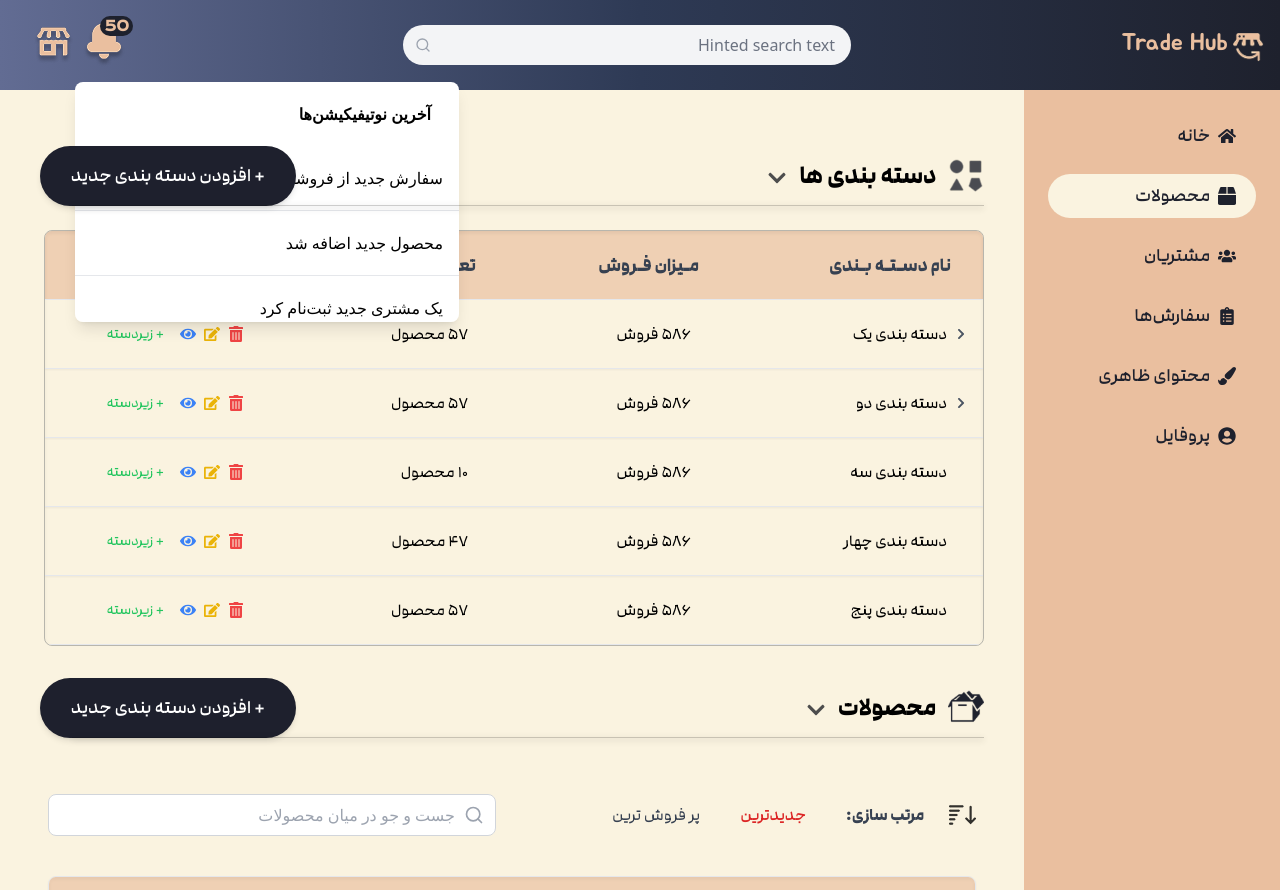
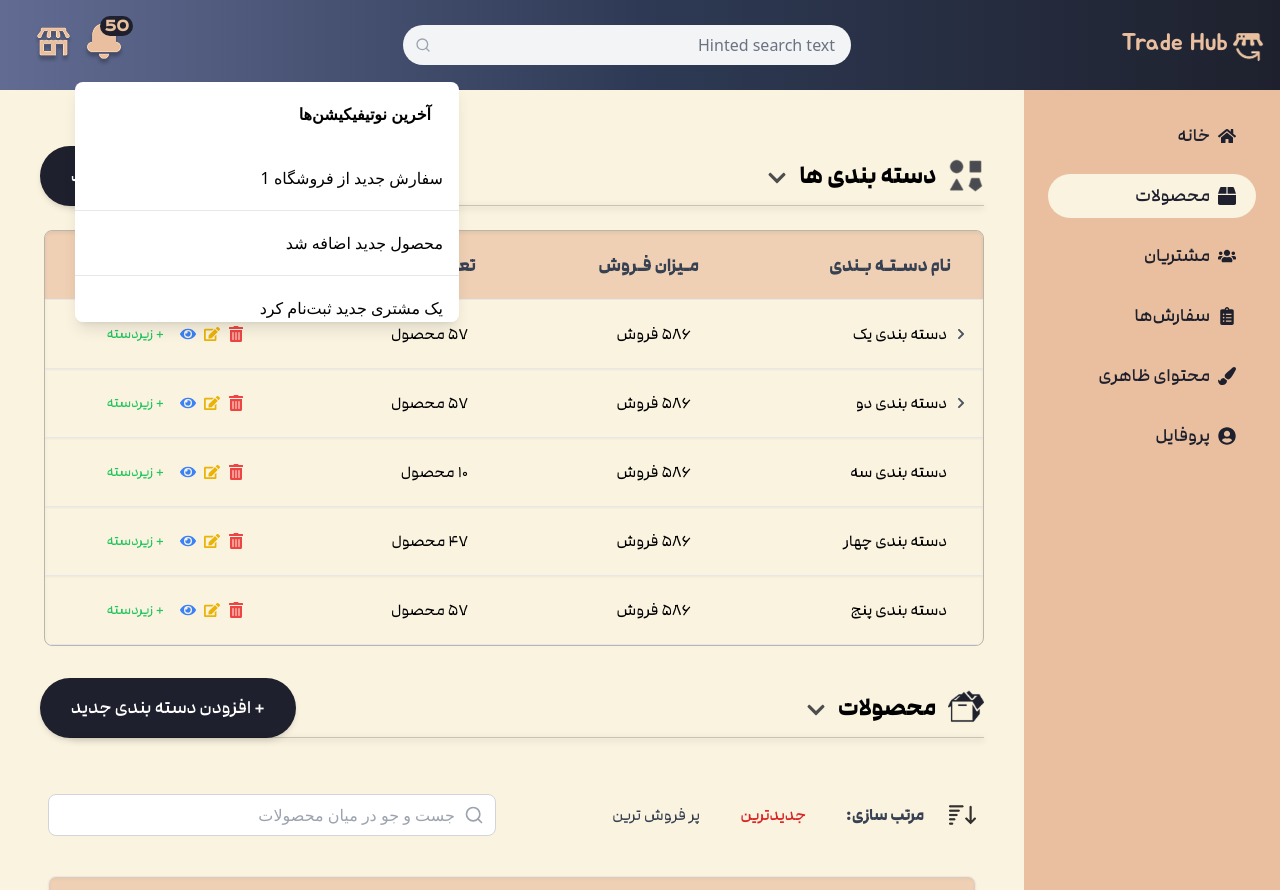
Before and after one commit to salarKaf/TradeHubFrontEnd, a React (Vite) app: page /products in a window 1280 px wide. Both pictures are taken after a click on the picture 104 px from the left and 45 px from the top of the page. Built offline with nearby package versions, Linux system fonts and the light colour scheme; what tailwindcss-rtl would draw is missing.

Commit message:
fix notif

```diff
--- a/src/pages/sellerPanel/Layouts/Header.jsx
+++ b/src/pages/sellerPanel/Layouts/Header.jsx
@@ -1,14 +1,11 @@
 import React, { useState } from "react";
 import { Search } from 'lucide-react';
-import { useNavigate } from 'react-router-dom'; // برای هدایت به صفحه‌ی login
 
 const Header = () => {
     const [isNotificationsOpen, setIsNotificationsOpen] = useState(false); // وضعیت باز و بسته بودن نوار نوتیفیکیشن
     const [isProfileOpen, setIsProfileOpen] = useState(false); // وضعیت باز و بسته بودن منوی پروفایل
     const [isLogoutConfirmationOpen, setIsLogoutConfirmationOpen] = useState(false); // وضعیت نمایش دیالوگ تایید خروج
     const [notificationsCount, setNotificationsCount] = useState(50); // تعداد نوتیفیکیشن‌ها
-
-    const navigate = useNavigate(); // برای هدایت به صفحه‌ی login
 
     // تابع برای باز و بسته کردن نوار نوتیفیکیشن
     const toggleNotifications = () => {
@@ -28,8 +25,8 @@ const Header = () => {
     // تابع برای تایید خروج و هدایت به صفحه login
     const confirmLogout = () => {
         // اینجا می‌توانید منطق خروج از حساب را بنویسید (مثل پاک کردن sessionStorage یا logout از API)
-
-        navigate("/login"); // هدایت به صفحه login
+        console.log("Logout confirmed");
+        // navigate("/login"); // هدایت به صفحه login
     };
 
     // تابع برای لغو خروج
@@ -38,7 +35,7 @@ const Header = () => {
     };
 
     return (
-        <div className="bg-gradient-to-l from-[#1E212D] via-[#2E3A55] to-[#626C93] text-white flex items-center justify-between p-4">
+        <div className="bg-gradient-to-l from-[#1E212D] via-[#2E3A55] to-[#626C93] text-white flex items-center justify-between p-4 relative z-50">
             {/* بخش چپ: پیام خوش آمد */}
             <div className="flex flex-col text-right">
                 <div className="flex gap-1">
@@ -74,7 +71,7 @@ const Header = () => {
 
                     {/* نوار نوتیفیکیشن */}
                     {isNotificationsOpen && (
-                        <div className="absolute left-0 mt-2 w-96 bg-white text-black rounded-lg shadow-lg max-h-60 overflow-y-auto">
+                        <div className="absolute left-0 mt-2 w-96 bg-white text-black rounded-lg shadow-lg max-h-60 overflow-y-auto z-[60]">
                             <h3 className="font-semibold my-5 mr-7">آخرین نوتیفیکیشن‌ها</h3>
                             <ul>
                                 <li className="py-5 px-4 border-b border-gray-200">سفارش جدید از فروشگاه 1</li>
@@ -96,7 +93,7 @@ const Header = () => {
 
                     {/* منوی پروفایل */}
                     {isProfileOpen && (
-                        <div className="absolute left-0 mt-2 w-64 bg-white text-black rounded-lg shadow-lg p-4">
+                        <div className="absolute left-0 mt-2 w-64 bg-white text-black rounded-lg shadow-lg p-4 z-[60]">
                             <div className="font-semibold mb-2">ایمیل فروشنده:</div>
                             <div className="text-sm text-gray-700 mb-4">seller@example.com</div> {/* ایمیل فروشنده */}
                             <button
@@ -112,7 +109,7 @@ const Header = () => {
 
             {/* دیالوگ تایید خروج */}
             {isLogoutConfirmationOpen && (
-                <div className="fixed inset-0 bg-gray-500 bg-opacity-50 flex justify-center items-center">
+                <div className="fixed inset-0 bg-gray-500 bg-opacity-50 flex justify-center items-center z-[70]">
                     <div className="bg-white p-6 rounded-lg shadow-lg w-80 text-center">
                         <h2 className="font-semibold text-black mb-4 font-krona">آیا از خروج اطمینان دارید؟</h2>
                         <div className="flex justify-center gap-4">
--- a/src/pages/sellerPanel/Pages/Products.jsx
+++ b/src/pages/sellerPanel/Pages/Products.jsx
@@ -13,19 +13,19 @@ const Products = () => {
 
         <div>
 
-            <Header />
+            <Header className='z-10'/>
 
-            <div className="flex h-screen ">
+            <div className="flex h-screen z-0">
 
                 <div className="flex-1 flex ">
                     <div className="w-64 bg-[#EABF9F] ">
-                        <Sidebar />
+                        <Sidebar className='z-0'/>
                     </div>
 
                     {/* Main Content */}
-                    <div className="p-6  bg-[#FAF3E0] flex-1 overflow-auto">
-                        <Category></Category>
-                        <ShopifyAdminInterface />
+                    <div className="p-6  bg-[#FAF3E0] flex-1 overflow-auto ">
+                        <Category className='z-0'></Category>
+                        <ShopifyAdminInterface className='z-0' />
 
                     </div>
                 </div>
--- a/src/pages/sellerPanel/components/Product/Category.jsx
+++ b/src/pages/sellerPanel/components/Product/Category.jsx
@@ -534,7 +534,7 @@ const Category = () => {
 
                     <button
                         onClick={addCategory}
-                        className="mr-auto bg-[#1e202d] font-modam font-medium text-lg w-64 h-4/5  text-white py-4 px-6 rounded-full shadow-md"
+                        className="mr-auto  bg-[#1e202d] font-modam font-medium text-lg w-64 h-4/5  text-white py-4 px-6 rounded-full shadow-md"
                     >
                         + افزودن دسته بندی جدید
                     </button>
```
